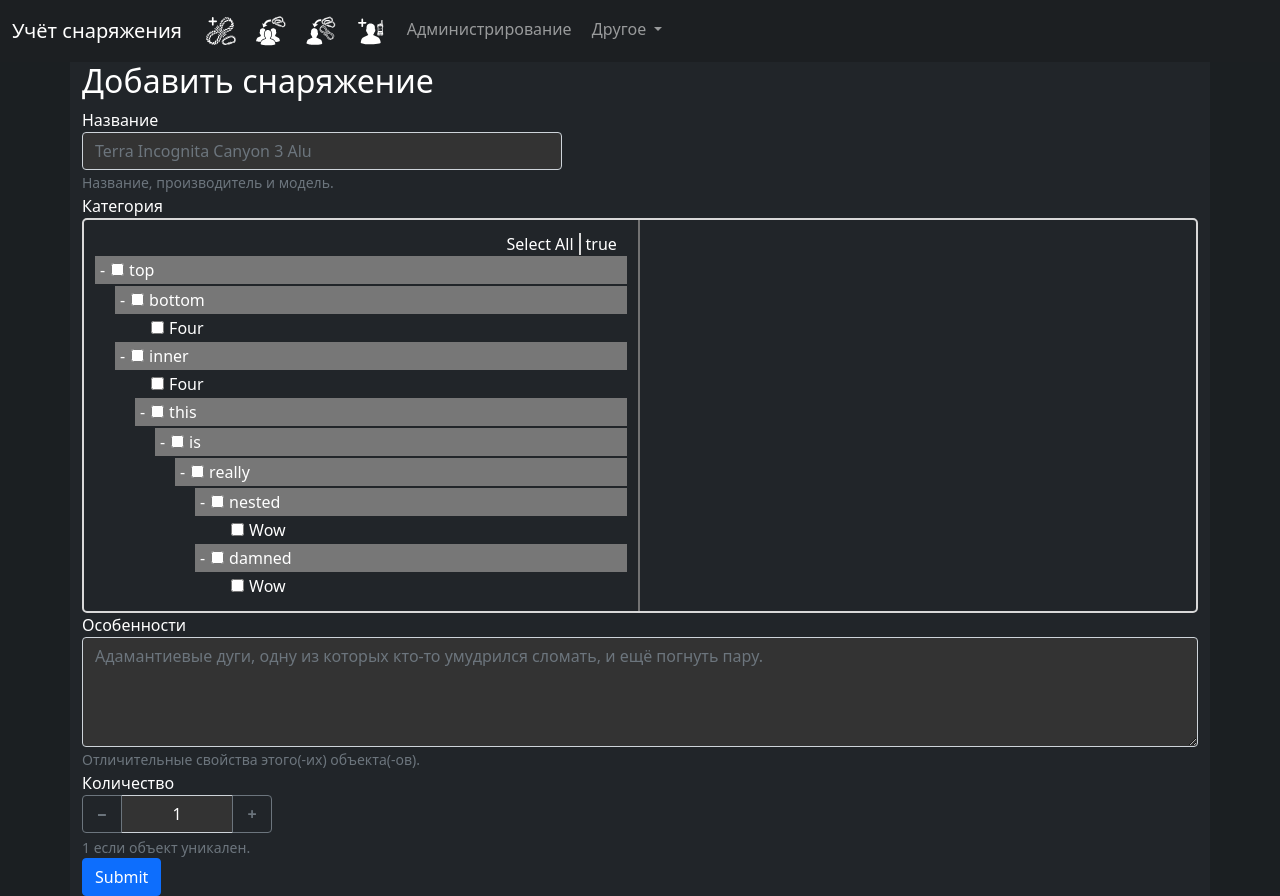
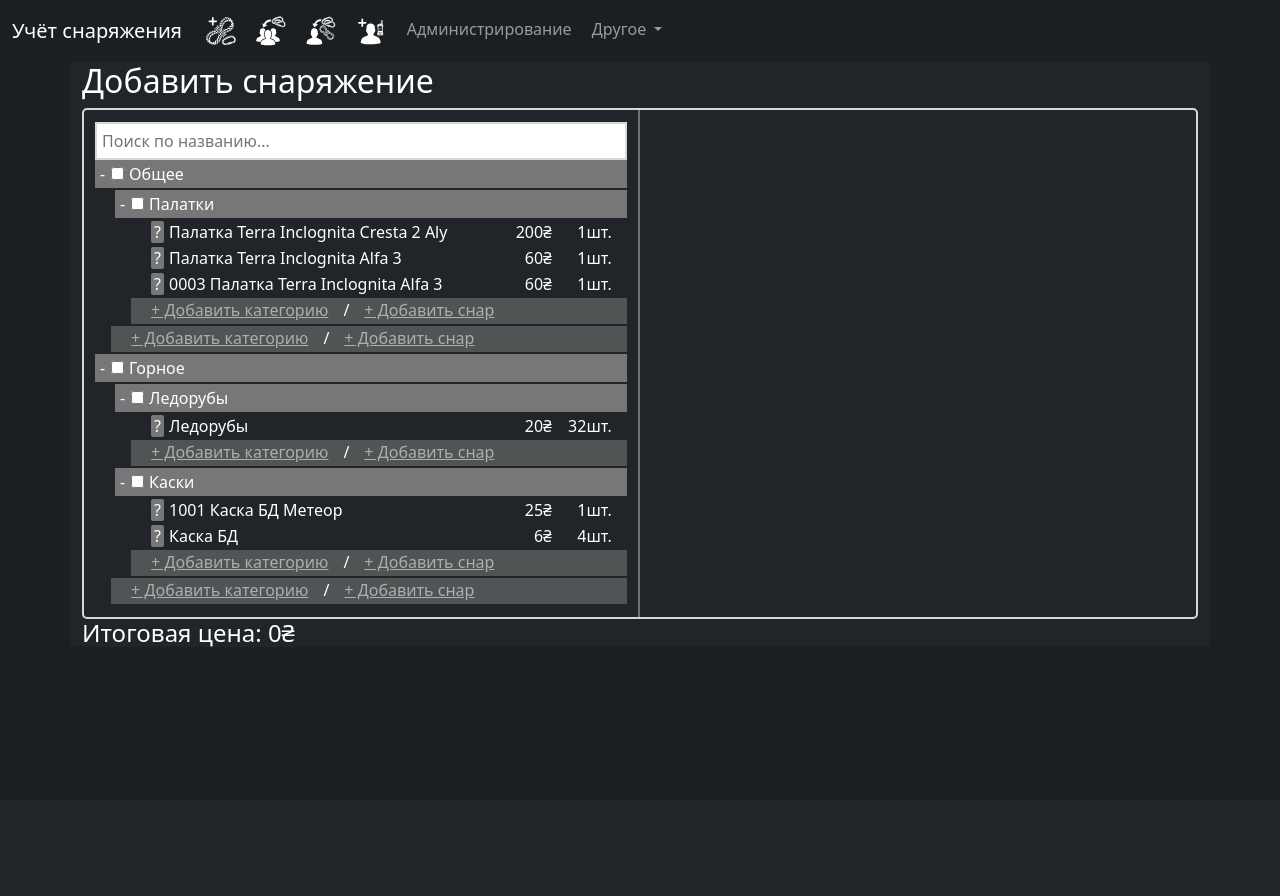
Before and after one commit to MaksymPashkisvkyi/KAPTYORKA, a Django app: page /add_equipment in a window 1280 px wide. After the commit the page ends 647 px from the top, so only its background shows below. Run offline with Django 3.2, Linux system fonts and the light colour scheme; data comes from the database, SQL or seed files in the repository; some libraries are stand-ins or nearby versions.

Commit message:
Added an option to add equipment items on Frontend

```diff
--- /dev/null
+++ b/KaptyorkaProject/KaptyorkaApp/static/css/add_equipment.css
@@ -0,0 +1,32 @@
+.addCat {
+	background-color: #4f5555;
+}
+
+.p-tab {
+	margin-right: 15px;
+	margin-left: 15px;
+	margin-bottom: 2px;
+	display: inline-block;
+	text-align: center;
+}
+
+.item.addCat a {
+	text-decoration: underline;
+	color: #aeaeae;
+}
+
+label.disabled {
+	color: white !important;
+}
+
+input.option {
+	display: none !important;
+}
+
+.btn.btn-outline-warning {
+	margin-right: 15px;
+}
+
+#newItemPrice {
+	display: inline-block !important;
+}
--- /dev/null
+++ b/KaptyorkaProject/KaptyorkaApp/static/js/add_equipment.js
@@ -0,0 +1,187 @@
+let trees = $("select#demo2").treeMultiselect({ searchable: true, searchParams: ['section', 'text'], onChange: treeOnChange });
+let tree = trees[0];
+var totalPrice = 0;
+var newItemsNumber = 0;
+
+$(function () {
+	addCatButton();
+	updatePrices();
+});
+
+
+function reloadTree() {
+	tree.reload();
+	addCatButton();
+	updatePrices();
+
+}
+
+
+function addCatButton() {
+	$(".tree-multiselect div.section").toArray().forEach(addButtonsToEl);
+
+	function addButtonsToEl(element) {
+		obj_path = "";
+		el_parent = element;
+		while (el_parent.nodeName != "BODY") {
+			if (el_parent.className == "section") {
+				elParentCat = $(el_parent).children('.title')[0].innerText;
+				console.log(elParentCat);
+				if (obj_path == "") {
+					obj_path = elParentCat;
+				}
+				else {
+					obj_path = elParentCat + '/' + obj_path;
+				}
+
+			}
+			el_parent = el_parent.parentElement;
+		}
+
+		$(element).append("<div class='item addCat' ><a type='button' onclick=\"addNewCat('" + obj_path + "')\">+ Добавить категорию</a><p class='p-tab'>/</p><a type='button' onclick=\"addNewBtn('" + obj_path + "')\">+ Добавить снар</a></div>");
+		console.log($(element).children('.item').data('value'));
+	}
+}
+
+function addNewCat(obj) {
+	console.log(obj)
+}
+
+function addNewBtn(path) {
+	console.log(path)
+
+	createNewItemMenu(path)
+}
+
+function updatePrices() {
+	$(".item").toArray().forEach(countPrice);
+	function countPrice(line) {
+		if (line.className == "item") {
+			eqId = line.getAttribute("data-value");
+			var price = prices[eqId][0];
+			var amount = prices[eqId][1];
+			line.id = eqId + "line";
+			sName = line.querySelector('.section-name');
+			$('#' + line.id).append("<span class='price-col'>" + amount + "шт.</span>");
+			$('#' + line.id).append("<span class='price-col'>" + price + "₴\t</span>");
+		}
+	}
+
+}
+
+
+function treeOnChange(allSelectedItems, addedItems, removedItems) {
+
+	$(".tree-multiselect .selected").children().toArray().forEach(addPrice);
+	updatePrice();
+}
+
+function addPrice(line) {
+	eqId = line.getAttribute("data-value");
+	var price = prices[eqId][0];
+	totalPrice += Number(price);
+
+	if (line.childElementCount < 3) {
+		line.id = eqId + "selectedLine";
+		sName = line.querySelector('.section-name');
+		line.lastChild.remove();
+		$('#' + line.id).append("<span class='price-col'>" + price + "₴</span>");
+		$('#' + line.id).append(`<p class="amount-limit">/` + prices[eqId][1] + `шт.</p>`);
+		$('#' + line.id).append(`<input id="amount_` + eqId + `" class="amount-selector dark" type="number" min="1" max="` + prices[eqId][1] + `" step="1" value="1" onchange="updatePrice()">`);
+
+	}
+}
+
+function updatePrice() {
+	totalPrice = 0;
+	$(".tree-multiselect .selected").children().toArray().forEach(countTotalPrice);
+	// selectedEquipmentToJSON();
+	$("#priceField")[0].innerText = "Итоговая цена: " + totalPrice + "₴";
+	$("#priceCDataField")[0].innerText = "Итоговая амортизация: " + totalPrice + "₴";
+
+
+	$("#priceHiddenField")[0].value = totalPrice;
+	function countTotalPrice(line) {
+		eqId = line.getAttribute("data-value");
+		var price = prices[eqId][0];
+
+		totalPrice += Number(price) * Number($("#amount_" + eqId)[0].value);
+	}
+}
+
+function createNewItemMenu(path) {
+	// reloadTree();
+
+	let selectedOpt = $(".tree-multiselect").children()[1];
+	$(selectedOpt).empty()
+	$(selectedOpt).append(`<input type="hidden" id="newItemPath" value=`+path+`></input>`);
+	$(selectedOpt).append("<h4>Добавить снар в категорию " + path + "</h4>");
+	$(selectedOpt).append(`<label for="leadLabel">Название</label>`);
+	$(selectedOpt).append(`<input type="text" class="form-control dark" id="newItemName" placeholder="Terra Incognita Canyon 3 Alu">`);
+	$(selectedOpt).append(`<small id="leadInputHelp" class="form-text text-muted">Название, производитель и модель.</small><br>`);
+
+	$(selectedOpt).append(`<label for="leadLabel">Описание</label>`);
+	$(selectedOpt).append(`<textarea class="form-control dark" id="newItemDesc" rows="4" placeholder="Адамантиевые дуги, одну из которых кто-то умудрился сломать, и ещё погнуть пару."></textarea>`);
+	$(selectedOpt).append(`<small id="leadInputHelp" class="form-text text-muted">Отличительные свойства этого(-их) объекта(-ов).</small><br>`);
+
+	$(selectedOpt).append(`<label for="leadLabel">Количество</label>`);
+	$(selectedOpt).append(`
+	<div class="input-number">
+		<input id="newItemNumber" type="number" min="1" max="100" step="1" value="1">
+  	</div>`);
+	$(".input-number input[type='number']").inputSpinner();
+	$(selectedOpt).append(`<small id="leadInputHelp" class="form-text text-muted">1, если объект уникален в своём роде.</small><br>`);
+
+	$(selectedOpt).append(`<label for="leadLabel">Плата</label>`);
+	$(selectedOpt).append(`
+	  <div class="input-number">
+		  <input class="form-control dark" id="newItemPrice" type="number" min="0" max="31415" step="0.01" value="0.01"> ₴
+		</div>`);
+	$(selectedOpt).append(`<small id="leadInputHelp" class="form-text text-muted">Нинада</small><br>`);
+
+
+	$(selectedOpt).append(`<button class="btn btn-outline-warning" onclick="reloadTree()">Нне</button>`);
+	$(selectedOpt).append(`<button class="btn btn-outline-primary" onclick="addNewEquipment()">Ндэ</button>`);
+
+}
+
+class Equipment {
+	constructor(name = "", path = "") {
+		this.name = name;
+		this.path = path;
+		this.desc = "";
+		this.price = 0.0;
+		this.amount = 1;
+
+	}
+}
+
+function addNewEquipment() {
+	id = "new_eq_"+newItemsNumber;
+	newItemsNumber++;
+
+	eq_name = document.getElementById("newItemName").value;
+	eq_path = document.getElementById("newItemPath").value;
+	let newEquipment = new Equipment(eq_name, eq_path);
+	newEquipment.desc = document.getElementById("newItemDesc").value;
+	newEquipment.amount = document.getElementById("newItemNumber").value;
+	newEquipment.price = document.getElementById("newItemPrice").value;
+	console.log(newEquipment);
+	$("select#demo2").append("<option readonly value='"+id+"' data-section='"+newEquipment.path+"' selected='selected' data-description='"+newEquipment.desc+"'>"+newEquipment.name+"</option>");
+
+	prices[id] = [newEquipment.price, newEquipment.amount];
+	reloadTree();
+}
+
+
+// function selectedEquipmentToJSON() {
+//     var equipmentDict = {};
+//     $(".tree-multiselect .selected").children().toArray().forEach(addItemToJSON);
+//     function addItemToJSON(line) {
+//         eqId = line.getAttribute("data-value");
+//         var price = prices[eqId][0];
+//         backendEqId = eqId.substr(3, eqId.length-1);
+//         equipmentDict[backendEqId] = Number($("#amount_" + eqId)[0].value);
+//     }
+//     $("#equipmentJSONHiddenField")[0].value = JSON.stringify(equipmentDict);
+// }
--- a/KaptyorkaProject/KaptyorkaApp/templates/add_equpment.html
+++ b/KaptyorkaProject/KaptyorkaApp/templates/add_equpment.html
@@ -3,41 +3,34 @@
 {% load static %}
 <link rel="stylesheet" href="{% static 'libs/modules/tabs/tabs.css' %}" />
 <link rel="stylesheet" href="{% static 'css/form.css' %}" />
+<link rel="stylesheet" href="{% static 'css/add_equipment.css' %}" />
 
 <div>
-  <form method="POST" enctype="multipart/form-data">
+
     {%csrf_token%}
-    <div class="form-group">
-      <label for="leadLabel">Название</label>
-      <input type="text" class="form-control dark" id="leadInputField" placeholder="Terra Incognita Canyon 3 Alu">
-      <small id="leadInputHelp" class="form-text text-muted">Название, производитель и модель.</small>
+
+    <div id="menu2">
+      <select id="demo2" multiple="multiple">
+        // {% for equipment in eq_list %}
+        <option readonly value="eq_{{equipment.0}}" data-section="{{equipment.2}}" data-description="{{equipment.3}}">
+          {{equipment.1}}</option>
+        // {% endfor %}
+      </select>
+      <script>
+        var prices = {
+          //{% for equipment in eq_list %}
+          "eq_{{equipment.0}}": ["{{equipment.4}}", "{{equipment.6}}"],
+          //{% endfor %}
+        };
+      </script>
+      <div class="col">
+        <h4 id="priceField">Итоговая цена: 0₴</h4>
+      </div>
     </div>
-    <label for="categorySelect">Категория</label>
-    <select id="categorySelect" multiple="multiple">
-      <option value="ff" data-section="top/bottom">Four</option>
-      <option value="four" data-section="top/inner">Four</option>
-      <option value="wow" data-section="top/inner/this/is/really/nested">Wow</option>
-      <option value="wow" data-section="top/inner/this/is/really/damned">Wow</option>
-    </select>
-    <div class="form-group">
-      <label for="leadLabel">Особенности</label>
-      <div class="form-outline">
-        <textarea class="form-control dark" id="textAreaExample" rows="4" placeholder="Адамантиевые дуги, одну из которых кто-то умудрился сломать, и ещё погнуть пару."></textarea>
-      </div>
-      <small id="leadInputHelp" class="form-text text-muted">Отличительные свойства этого(-их) объекта(-ов).</small>
-    </div>
-    <div class="row">
-      <div class="col input-number">
-        <label for="leadLabel">Количество</label>
-      </div>
-      <div class="input-number">
-        <input type="number" min="0" max="100" step="1" value="1">
-      </div>
-      <small id="leadInputHelp" class="form-text text-muted">1 если объект уникален.</small>
-    </div>
-    <button type="submit" class="btn btn-primary">Submit</button>
 
-  </form>
+
+
+
 </div>
 
 
@@ -53,6 +46,7 @@
 
 <script src="{% static 'libs/modules/jquery/jquery-ui.min.js' %}"></script>
 <script src="{% static 'libs/modules/multiselect/jquery.tree-multiselect.js' %}"></script>
+<script src="{% static 'js/add_equipment.js' %}"></script>
 <script>
   $("select#categorySelect").treeMultiselect({maxSelections: 3, enableSelectAll: true, unselectAllText: true});
 </script>
--- a/KaptyorkaProject/KaptyorkaApp/views.py
+++ b/KaptyorkaProject/KaptyorkaApp/views.py
@@ -113,6 +113,8 @@ class AddEquipment(View):
         context = base_context(
             request, title='Добавить снаряжение', header='Добавить снаряжение')
         contacts_list = get_all_contacts()
+        eq_list = get_all_free_equipment()
+        context['eq_list'] = eq_list
         context['contacts_list'] = contacts_list
         return render(request, "add_equpment.html", context)
 
```
